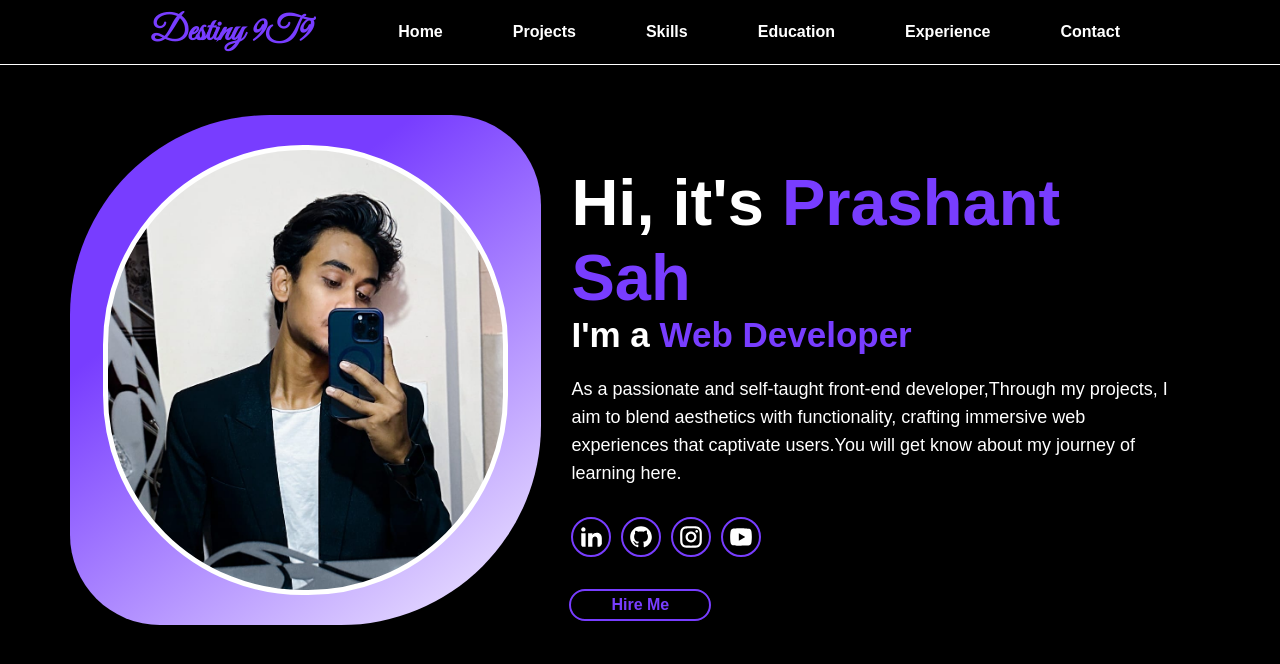
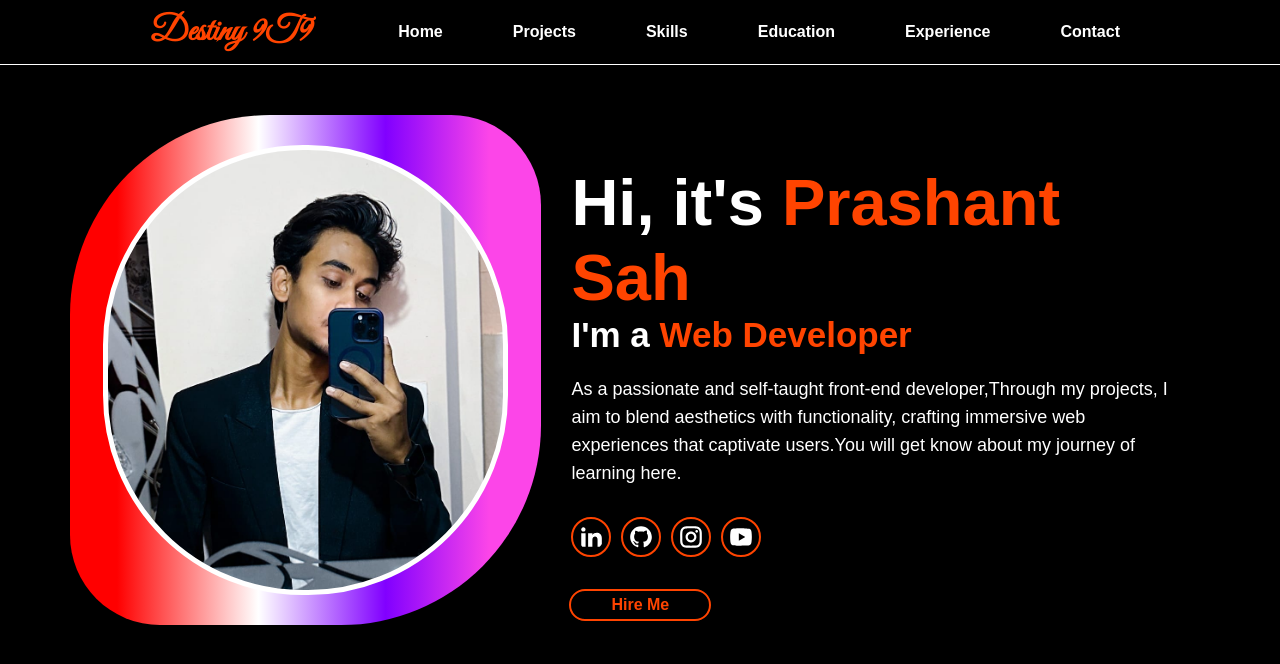
Before and after one commit to PrashantSah07/My-Portfolio, a plain HTML site: page Portfolio/index.html in a window 1280 px wide. Drawn offline with Linux system fonts and the light colour scheme; a web font is replaced by a local one.

```diff
--- a/Portfolio/style.css
+++ b/Portfolio/style.css
@@ -9,7 +9,7 @@
 :root {
     --color: rgb(0, 0, 0);
     --secColor: rgb(0, 0, 0);
-    --themeColor: #783dff;
+    --themeColor: rgb(255, 68, 0);
     --textColor: rgb(255, 255, 255);
 }
 
@@ -92,8 +92,8 @@
     align-items: center;
     padding: 30px 0px;
     border-radius: 200px 90px 200px 90px;
-    background: rgb(120,61,255);
-    background: linear-gradient(143deg, rgba(120,61,255,1) 30%, rgba(239,232,255,1) 98%);
+    background: rgb(255, 0, 0);
+    background: linear-gradient(90deg, rgba(255, 0, 0, 1) 10%, rgba(255, 255, 255, 1) 40%, rgba(129, 0, 255, 1) 67%, rgba(252, 69, 232, 1) 89%);
 }
 
 .box:nth-child(2) {
```
